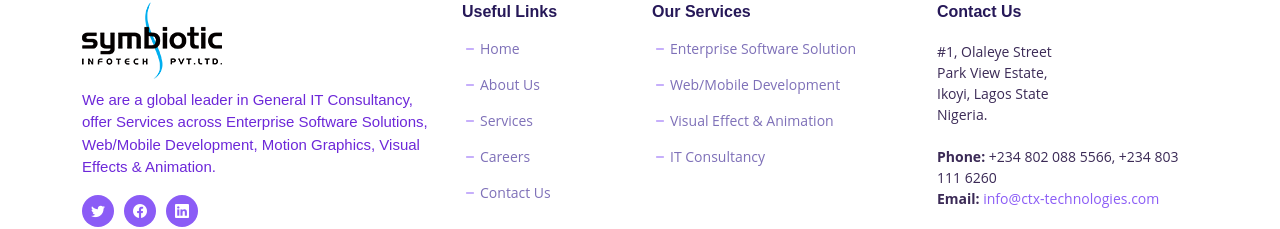
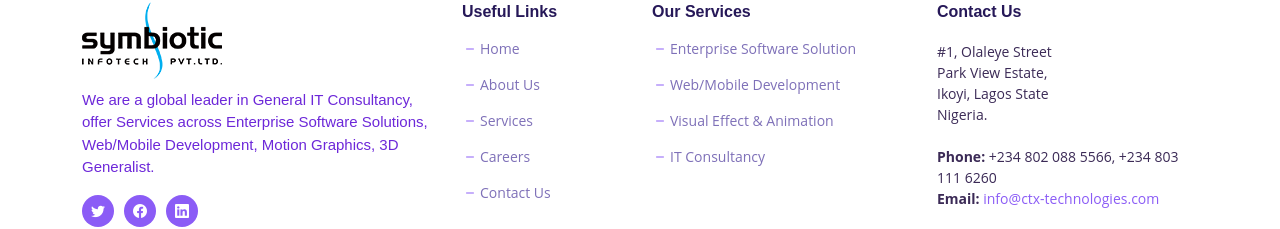
Before and after one commit to bbtunde-git/cTx--Tech, a React (Create React App) app: page / in a window 1280 px wide. Shown: the part 2560-2789 px from the top of the page. Built offline with nearby package versions, Linux system fonts and the light colour scheme.

Commit message:
ci/cd modified

```diff
--- a/src/components/Footer.js
+++ b/src/components/Footer.js
@@ -34,7 +34,7 @@ const Footer = () => {
                 </Link>
                 <p>
                   We are a global leader in  General IT Consultancy, offer Services across Enterprise Software Solutions,
-                  Web/Mobile Development, Motion Graphics, Visual Effects &amp; Animation.
+                  Web/Mobile Development, Motion Graphics, 3D Generalist.
                 </p>
                 <div className="social-links d-flex  mt-3">
                   <Link to="/" className="twitter">
```
